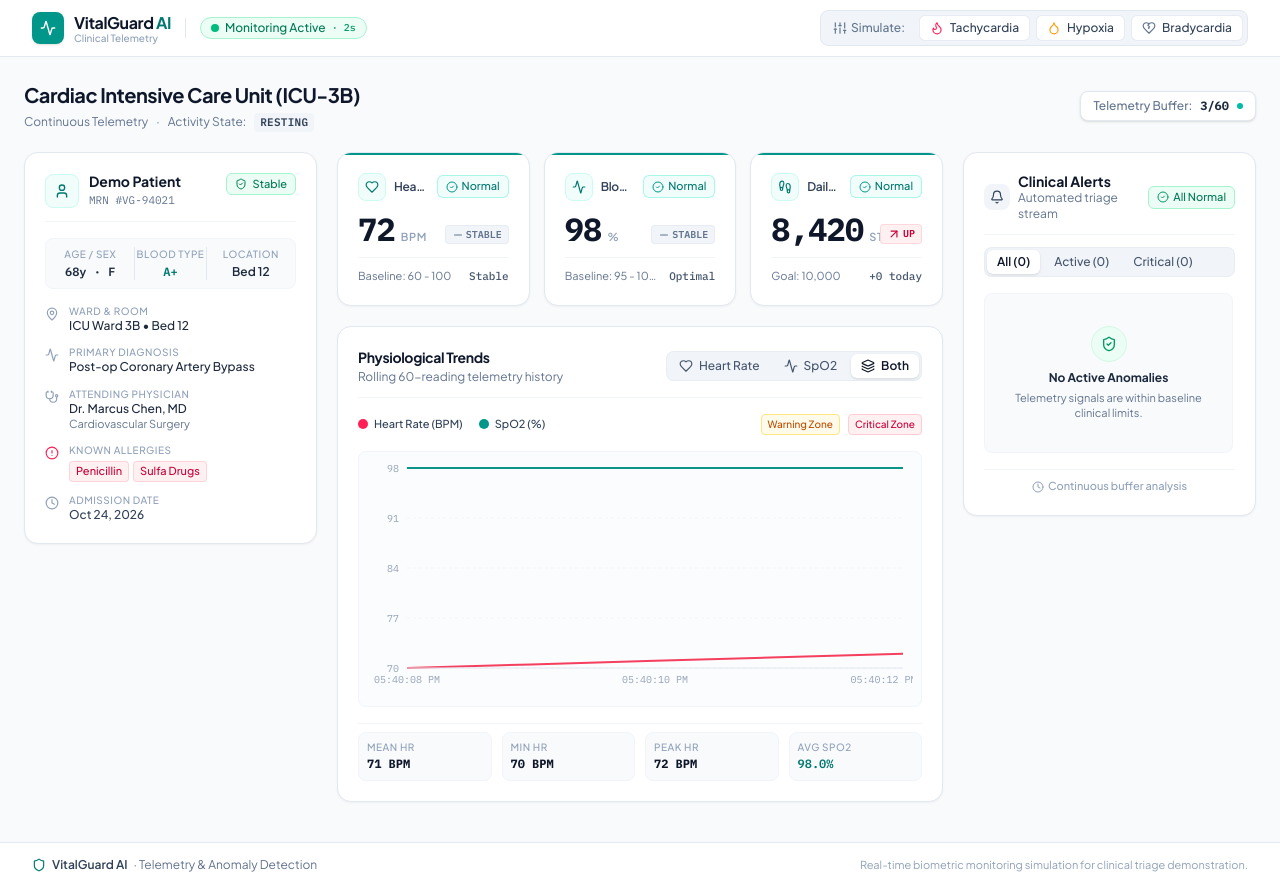
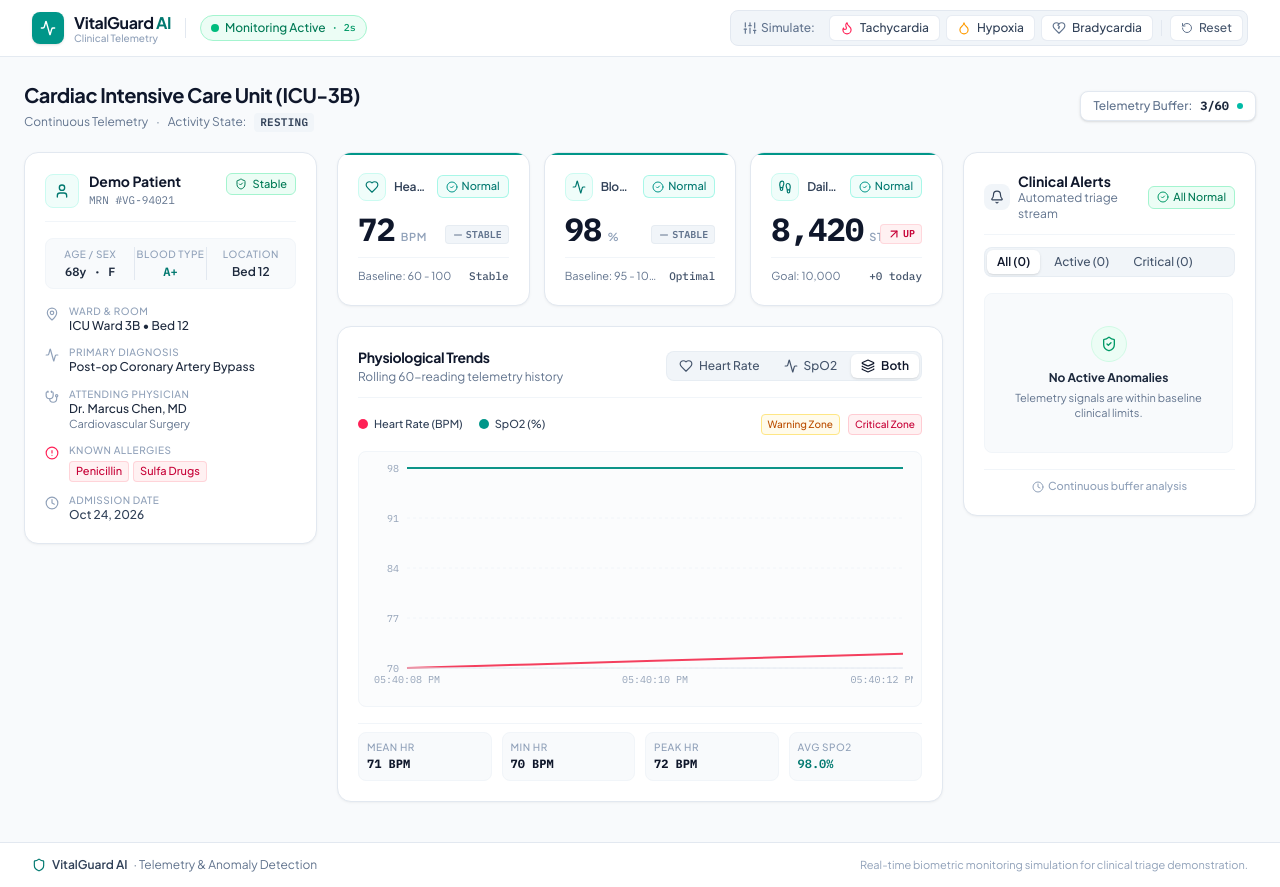
Before and after one commit to sumitpshinde269-oss/Healthcare-Monitering, a React (Vite) app: page / in a window 1280 px wide. Built offline with nearby package versions, Linux system fonts and the light colour scheme.

Commit message:
your changes

```diff
--- a/src/App.jsx
+++ b/src/App.jsx
@@ -177,15 +177,31 @@ export default function App() {
 
             <div className="hidden sm:block h-5 w-px bg-slate-200" aria-hidden="true" />
 
-            <div
-              className="hidden sm:flex items-center gap-1.5 px-2.5 py-0.5 rounded-full bg-emerald-50 border border-emerald-200 text-xs font-medium text-emerald-700"
+            <button
+              type="button"
+              onClick={() => setIsPaused(!isPaused)}
+              className={`hidden sm:flex items-center gap-1.5 px-2.5 py-1 rounded-full text-xs font-medium border transition-colors cursor-pointer ${
+                isPaused
+                  ? 'bg-amber-50 border-amber-300 text-amber-800'
+                  : 'bg-emerald-50 border-emerald-200 text-emerald-700 hover:bg-emerald-100'
+              }`}
               role="status"
               aria-live="polite"
+              title={isPaused ? "Click to resume live telemetry stream" : "Click to pause telemetry stream"}
             >
-              <span className="w-2 h-2 rounded-full bg-emerald-500" />
-              <span>Monitoring Active</span>
-              <span className="text-[10px] text-emerald-600 font-mono">· 2s</span>
-            </div>
+              {isPaused ? (
+                <>
+                  <Play className="w-3 h-3 text-amber-600 fill-current" aria-hidden="true" />
+                  <span>Stream Paused</span>
+                </>
+              ) : (
+                <>
+                  <span className="w-2 h-2 rounded-full bg-emerald-500 animate-pulse" />
+                  <span>Monitoring Active</span>
+                  <span className="text-[10px] text-emerald-600 font-mono">· 2s</span>
+                </>
+              )}
+            </button>
           </div>
 
           {/* Anomaly Simulation Controls */}
@@ -242,22 +258,44 @@ export default function App() {
               Bradycardia
               {activeSimulation === 'bradycardia' && <span className="text-[10px] opacity-80">(Active)</span>}
             </button>
+
+            <div className="h-4 w-px bg-slate-200 mx-0.5" aria-hidden="true" />
+
+            <button
+              type="button"
+              onClick={handleResetBaseline}
+              className="px-2.5 py-1 rounded-md text-xs font-medium transition-all cursor-pointer flex items-center gap-1.5 bg-white text-slate-600 hover:text-slate-900 hover:bg-slate-50 border border-slate-200/80 focus-visible:outline-none focus-visible:ring-1 focus-visible:ring-slate-400"
+              title="Reset simulation and return to baseline vitals"
+            >
+              <RotateCcw className="w-3 h-3 text-slate-500" aria-hidden="true" />
+              Reset
+            </button>
           </div>
 
         </div>
 
         {/* Mobile Simulation Controls */}
         <div className="md:hidden flex items-center justify-between px-4 py-2 bg-slate-100/90 border-t border-slate-200 text-xs gap-2">
-          <span className="text-slate-500 font-medium shrink-0 flex items-center gap-1">
-            <Sliders className="w-3 h-3" aria-hidden="true" />
-            Simulate:
-          </span>
+          <div className="flex items-center gap-1.5">
+            <button
+              type="button"
+              onClick={() => setIsPaused(!isPaused)}
+              className="p-1.5 rounded bg-white border border-slate-200 text-slate-700"
+              title={isPaused ? "Resume" : "Pause"}
+            >
+              {isPaused ? <Play className="w-3 h-3" /> : <Pause className="w-3 h-3" />}
+            </button>
+            <span className="text-slate-500 font-medium shrink-0 flex items-center gap-1">
+              <Sliders className="w-3 h-3" aria-hidden="true" />
+              Sim:
+            </span>
+          </div>
           <div className="flex items-center gap-1 overflow-x-auto">
             <button
               type="button"
               onClick={() => handleInjectAnomaly('tachycardia')}
               aria-pressed={activeSimulation === 'tachycardia'}
-              className={`px-2.5 py-1 rounded text-xs font-medium shrink-0 ${
+              className={`px-2 py-1 rounded text-xs font-medium shrink-0 ${
                 activeSimulation === 'tachycardia' ? 'bg-rose-600 text-white font-semibold' : 'bg-white text-slate-700 border border-slate-200'
               }`}
             >
@@ -267,7 +305,7 @@ export default function App() {
               type="button"
               onClick={() => handleInjectAnomaly('hypoxia')}
               aria-pressed={activeSimulation === 'hypoxia'}
-              className={`px-2.5 py-1 rounded text-xs font-medium shrink-0 ${
+              className={`px-2 py-1 rounded text-xs font-medium shrink-0 ${
                 activeSimulation === 'hypoxia' ? 'bg-amber-600 text-white font-semibold' : 'bg-white text-slate-700 border border-slate-200'
               }`}
             >
@@ -277,11 +315,19 @@ export default function App() {
               type="button"
               onClick={() => handleInjectAnomaly('bradycardia')}
               aria-pressed={activeSimulation === 'bradycardia'}
-              className={`px-2.5 py-1 rounded text-xs font-medium shrink-0 ${
+              className={`px-2 py-1 rounded text-xs font-medium shrink-0 ${
                 activeSimulation === 'bradycardia' ? 'bg-slate-800 text-white font-semibold' : 'bg-white text-slate-700 border border-slate-200'
               }`}
             >
               Bradycardia
+            </button>
+            <button
+              type="button"
+              onClick={handleResetBaseline}
+              className="p-1 rounded text-xs font-medium shrink-0 bg-white text-slate-700 border border-slate-200"
+              title="Reset baseline"
+            >
+              <RotateCcw className="w-3 h-3 text-slate-500" />
             </button>
           </div>
         </div>
```
Also changed, not shown: 1 other file (tests, documents, lock files or other folders).
